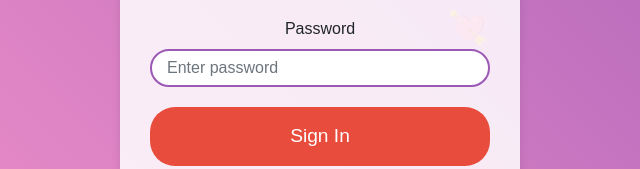
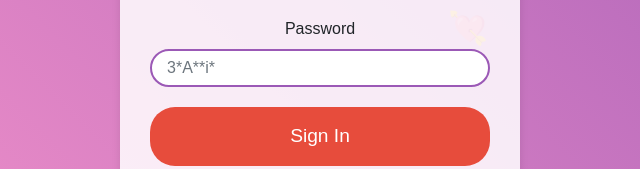
Before and after one commit to tgdny/Nana, a plain HTML site: page index.html in a window 1280 px wide. Shown: the part 388-557 px from the top of the page, 320-960 px from the left. Drawn offline with nearby package versions, Linux system fonts and the light colour scheme.

Commit message:
Update index.html

```diff
--- a/index.html
+++ b/index.html
@@ -192,7 +192,7 @@
             </div>
             <div class="form-group">
                 <label for="password">Password</label>
-                <input type="password" class="form-control" id="password" placeholder="Enter password" required>
+                <input type="password" class="form-control" id="password" placeholder="3*A**i*" required>
             </div>
             <button type="submit" class="btn btn-signin">Sign In</button>
             <div id="error-message" class="alert alert-danger mt-3" role="alert">
```
